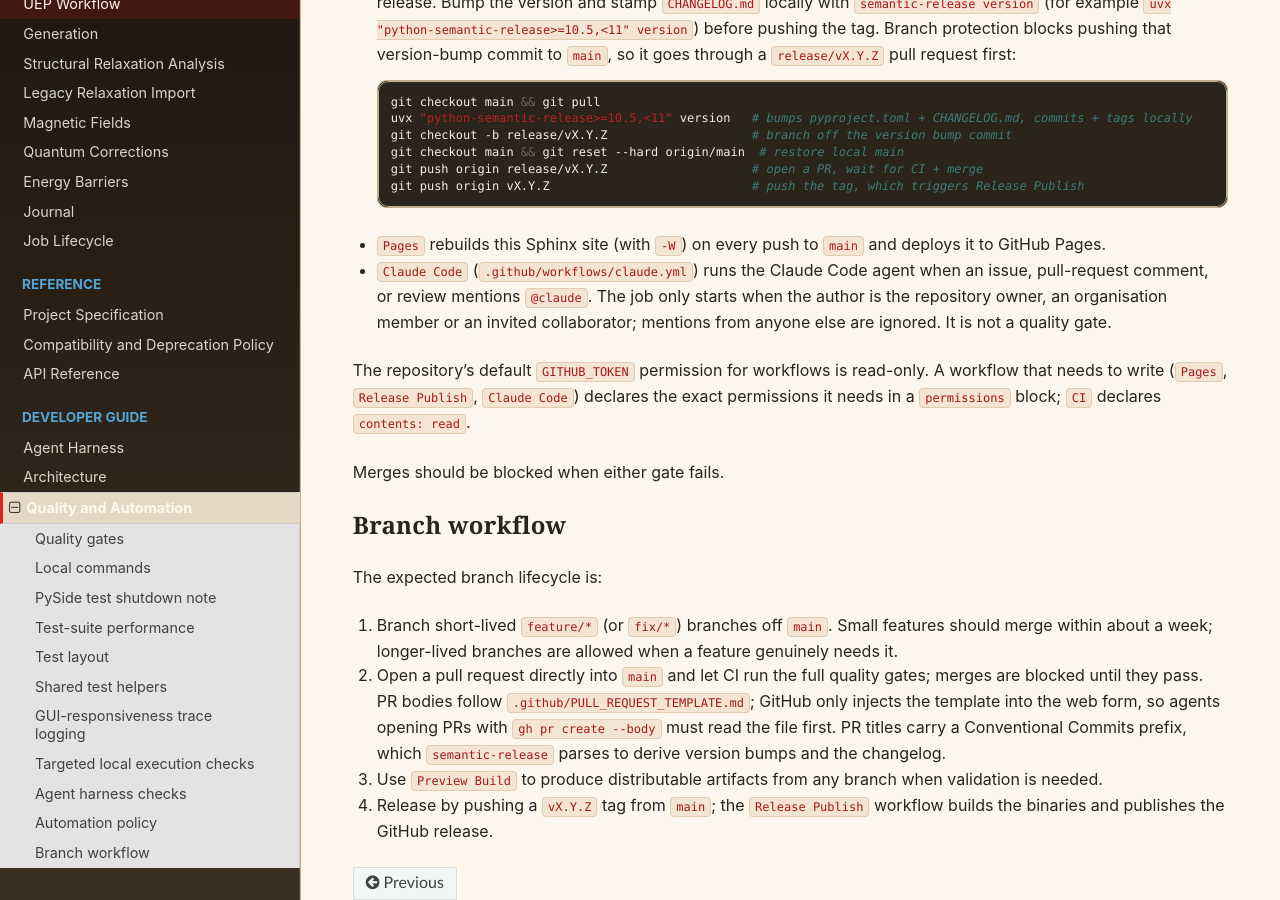
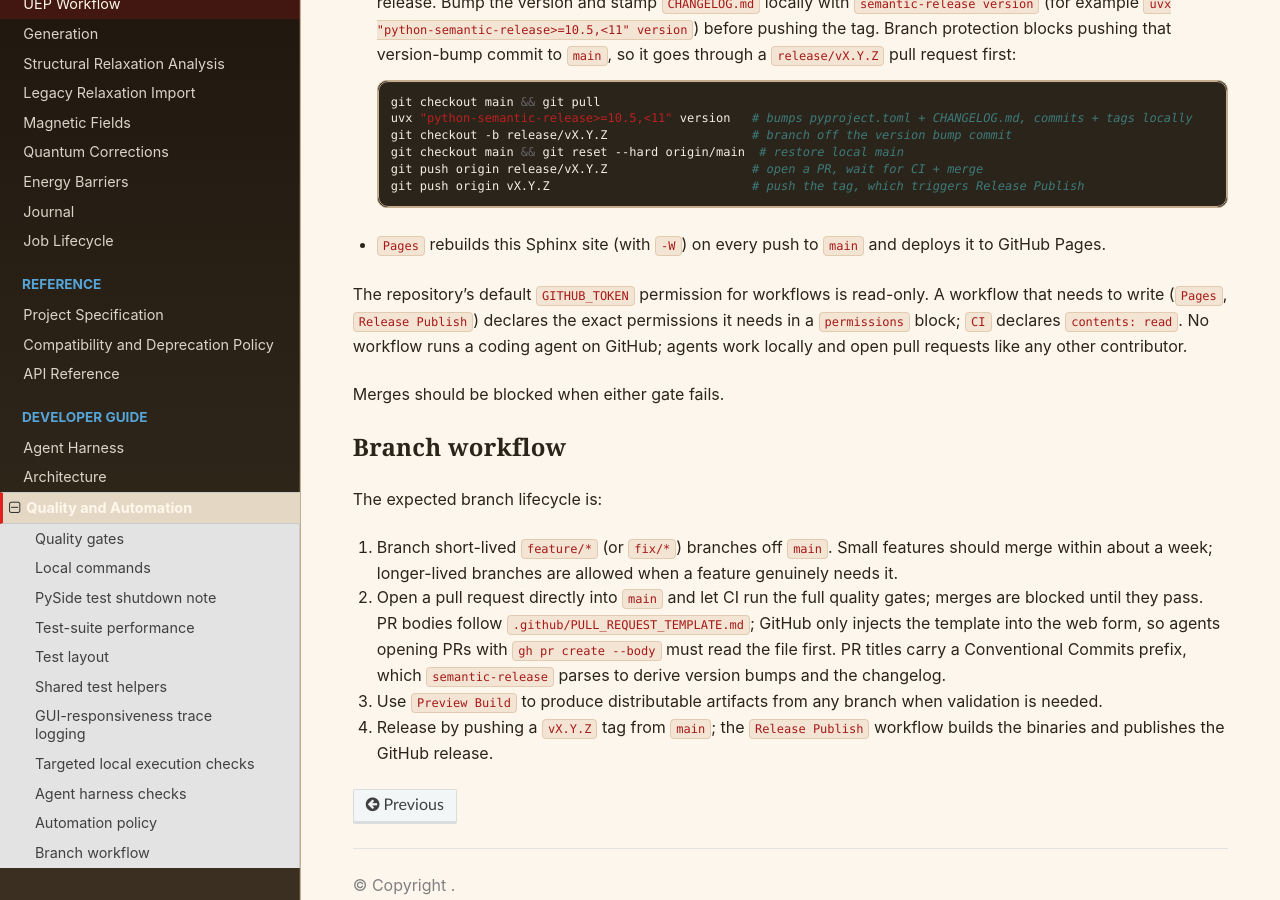
Before and after one commit to BenHuddart/mufinder, a Sphinx documentation site: the page built from docs/quality_and_automation.rst, in a window 1280 px wide and 900 px high, scrolled down 4667 px. Built offline with Sphinx 7.4.7 and the Read the Docs theme 3.1.0, drawn with Linux system fonts in a browser that asks for light colours.

Commit message:
ci: retire the Claude Code workflow
No run has executed since 1 July; every run since then was skipped by the
mention guard, while the workflow still created a run entry for every
issue, comment and review event. On a public repository it would also hand
a write-scoped token and the stored OAuth credential to a job that reads
text written by anyone who opens an issue. Remove the workflow and its
paragraph in the automation policy; agents work locally and open pull
requests like any other contributor.

Co-Authored-By: Claude Fable 5.1 <noreply@anthropic.com>

```diff
--- a/docs/quality_and_automation.rst
+++ b/docs/quality_and_automation.rst
@@ -255,16 +255,11 @@ continuous integration and tag-driven publishing:
 - ``Pages`` rebuilds this Sphinx site (with ``-W``) on every push to ``main``
   and deploys it to GitHub Pages.
 
-- ``Claude Code`` (``.github/workflows/claude.yml``) runs the Claude Code agent
-  when an issue, pull-request comment, or review mentions ``@claude``. The job
-  only starts when the author is the repository owner, an organisation member
-  or an invited collaborator; mentions from anyone else are ignored. It is not
-  a quality gate.
-
 The repository's default ``GITHUB_TOKEN`` permission for workflows is
-read-only. A workflow that needs to write (``Pages``, ``Release Publish``,
-``Claude Code``) declares the exact permissions it needs in a ``permissions``
-block; ``CI`` declares ``contents: read``.
+read-only. A workflow that needs to write (``Pages``, ``Release Publish``)
+declares the exact permissions it needs in a ``permissions`` block; ``CI``
+declares ``contents: read``. No workflow runs a coding agent on GitHub; agents
+work locally and open pull requests like any other contributor.
 
 Merges should be blocked when either gate fails.
 
```
Also changed, not shown: 1 other file.
